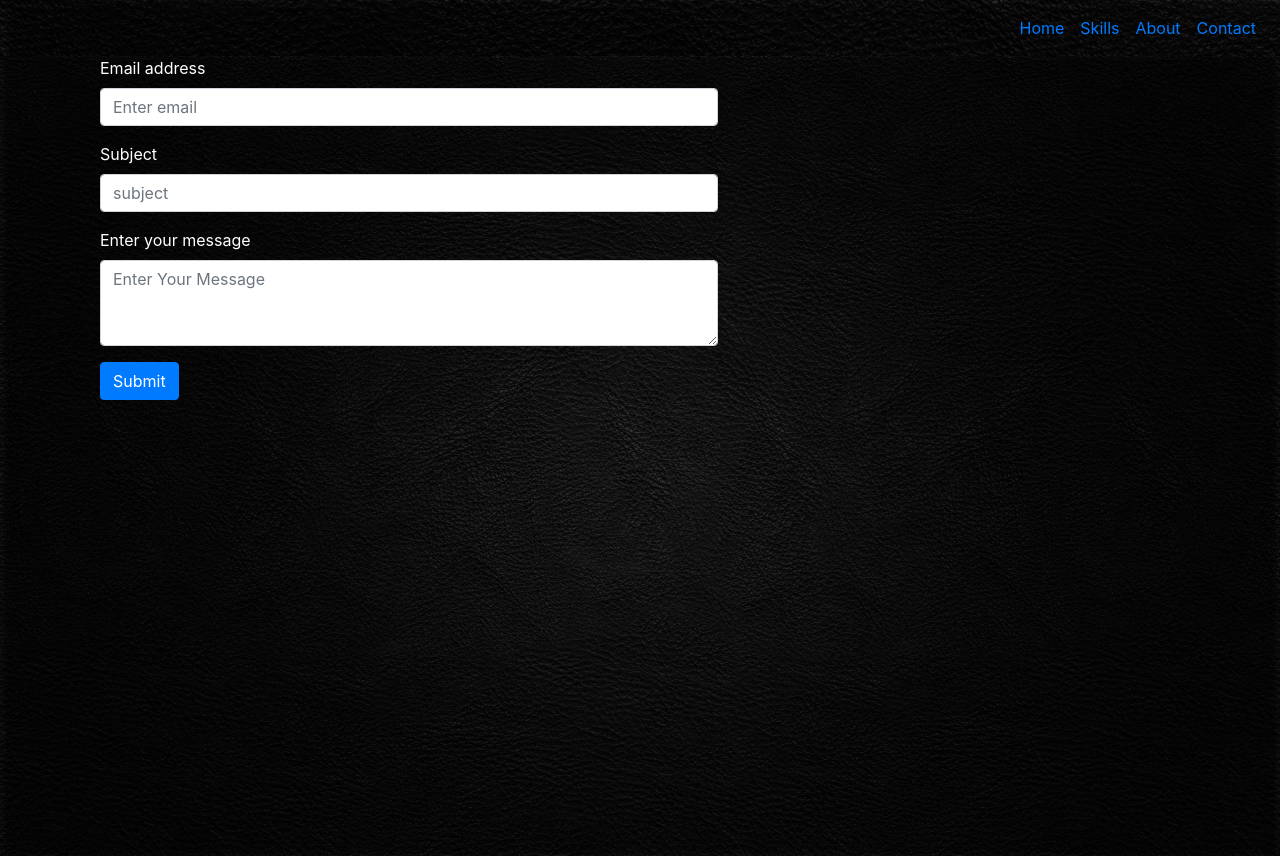
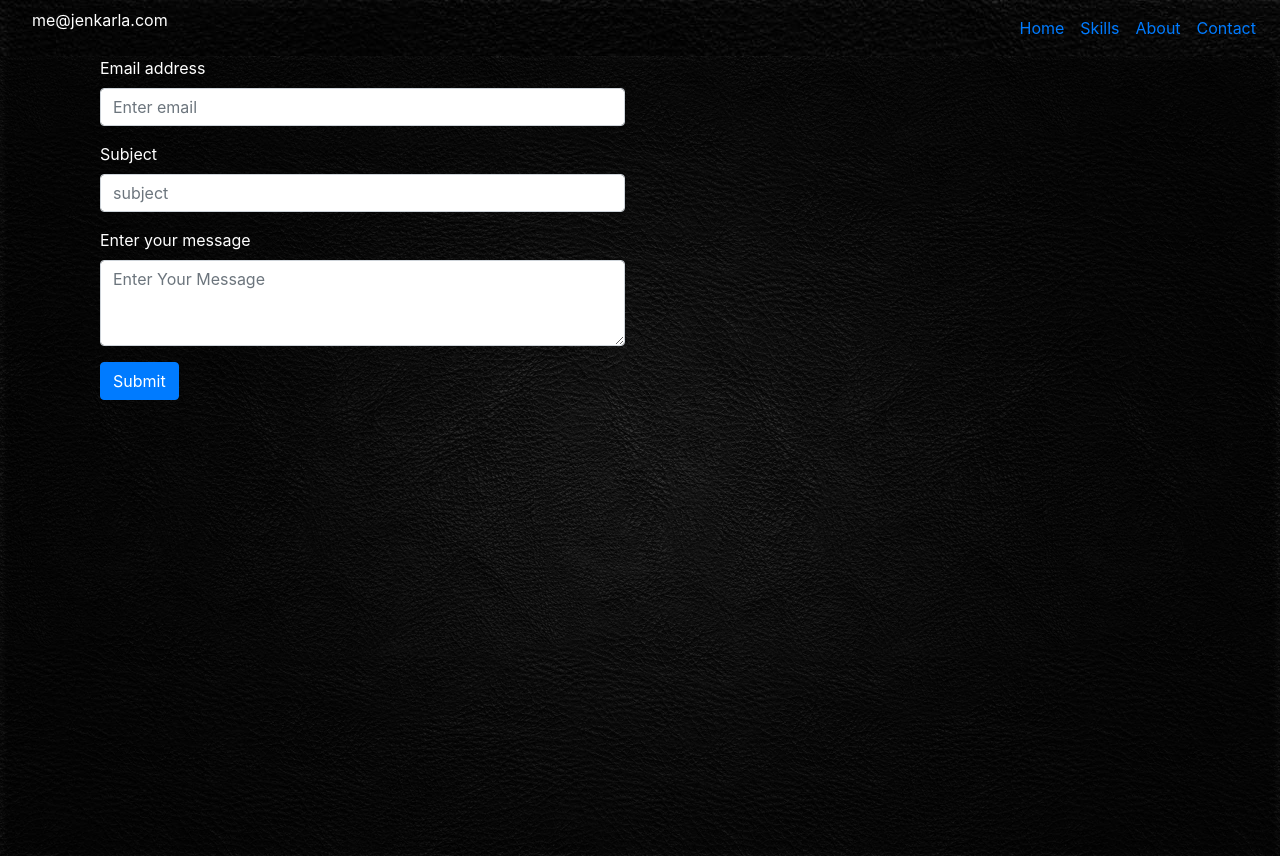
Before and after one commit to jagadishe88/portfolio, a Python web app: template templates/contact.html in a window 1280 px wide. Run offline with Jinja, Linux system fonts and the light colour scheme; the template is opened without the code that fills it, so the values that code supplies are empty; some libraries are stand-ins or nearby versions.

Commit message:
Added email to all the html files

```diff
--- a/static/style.css
+++ b/static/style.css
@@ -33,3 +33,6 @@
     display: inline-block;
 
 }
+.nav-email{
+    color: white;
+}
--- a/templates/about.html
+++ b/templates/about.html
@@ -17,6 +17,9 @@
                 <span class="navbar-toggler-icon"></span>
             </button>
             <div class="collapse navbar-collapse" id="navbarSupportedContent">
+                <ul class="navbar-nav mr-auto">
+                    <p class="nav-email">me@jenkarla.com</p>
+                </ul>
                 <ul class="navbar-nav ml-auto">
                     <li class="nav-item active">
                         <a class="nav-link" href="home.html">Home<span class="sr-only">(current)</span></a>
--- a/templates/contact.html
+++ b/templates/contact.html
@@ -18,6 +18,9 @@
                 <span class="navbar-toggler-icon"></span>
             </button>
             <div class="collapse navbar-collapse" id="navbarSupportedContent">
+                <ul class="navbar-nav mr-auto">
+                    <p class="nav-email">me@jenkarla.com</p>
+                </ul>
                 <ul class="navbar-nav ml-auto">
                     <li class="nav-item active">
                         <a class="nav-link" href="home.html">Home<span class="sr-only">(current)</span></a>
@@ -45,7 +48,7 @@
      style="background-image: url('../images/black1.jpg')">
 
     <div class="container">
-        <div class="col-md-7">
+        <div class="col-md-6">
             <form>
                 <div class="form-group">
                     <label for="exampleInputEmail1">Email address</label>
@@ -66,6 +69,8 @@
                 </div>
                 <button type="submit" class="btn btn-primary">Submit</button>
 
+                </form>
+              </div>
 
             </form>
         </div>
--- a/templates/home.html
+++ b/templates/home.html
@@ -16,6 +16,9 @@
                 <span class="navbar-toggler-icon"></span>
             </button>
             <div class="collapse navbar-collapse" id="navbarSupportedContent">
+                <ul class="navbar-nav mr-auto">
+                    <p class="nav-email">me@jenkarla.com</p>
+                </ul>
                 <ul class="navbar-nav ml-auto">
                     <li class="nav-item active">
                         <a class="nav-link" href="home.html">Home<span class="sr-only">(current)</span></a>
--- a/templates/skills.html
+++ b/templates/skills.html
@@ -17,6 +17,9 @@
                 <span class="navbar-toggler-icon"></span>
             </button>
             <div class="collapse navbar-collapse" id="navbarSupportedContent">
+                <ul class="navbar-nav mr-auto">
+                    <p class="nav-email">me@jenkarla.com</p>
+                </ul>
                 <ul class="navbar-nav ml-auto">
                     <li class="nav-item active">
                         <a class="nav-link" href="home.html">Home<span class="sr-only">(current)</span></a>
```
